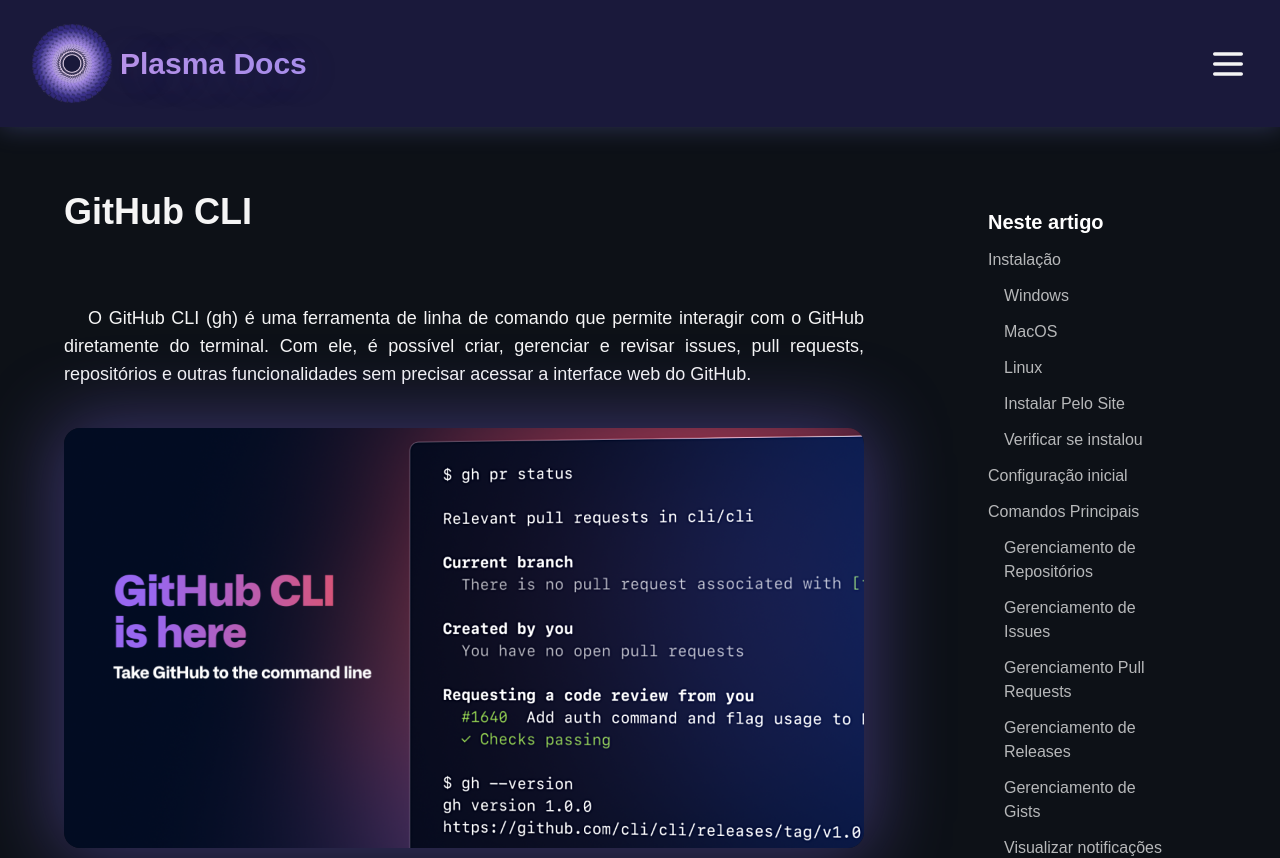
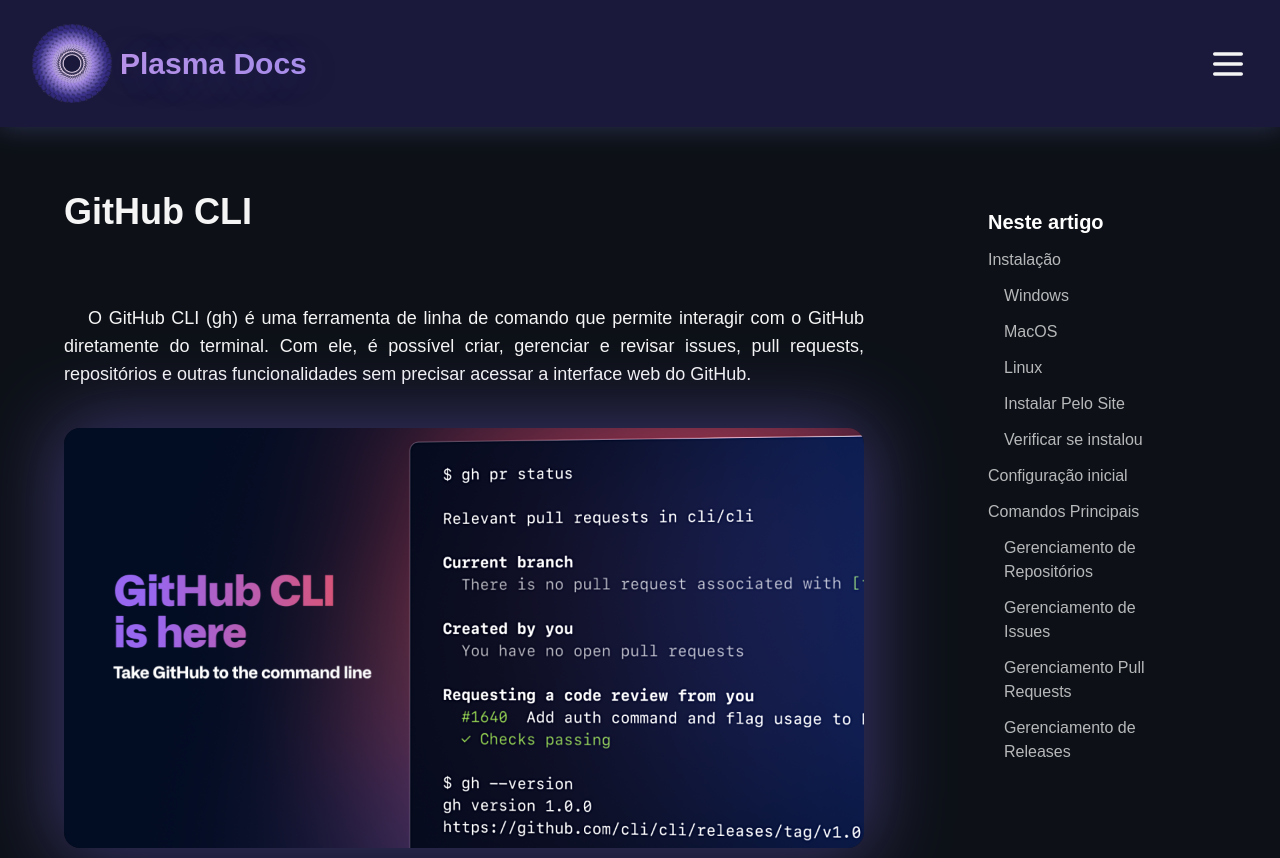
Before and after one commit to Plasma-Dev12/plasma-docs, a Next.js app: page /docs/github/useful-resources/github-cli in a window 1280 px wide. Shown: the top 858 px of the page. Built offline with nearby package versions, Linux system fonts and the light colour scheme; a web font is replaced by a local one.

Commit message:
:recycle: refactor: Refactor scroll in achor links

```diff
--- a/src/components/AnchorLinks.tsx
+++ b/src/components/AnchorLinks.tsx
@@ -54,7 +54,7 @@ export default function AnchorLinks({ fixed = true }: AnchorLinksProps) {
         >
           Neste artigo
         </span>
-        <ul className="flex flex-col mt-3 gap-3">
+        <ul style={{ maxHeight: "calc(100vh - 280px)" }} className="flex flex-col mt-3 gap-3 overflow-y-auto">
           {headings.map((heading) => (
             <li
               key={heading.id}
```
